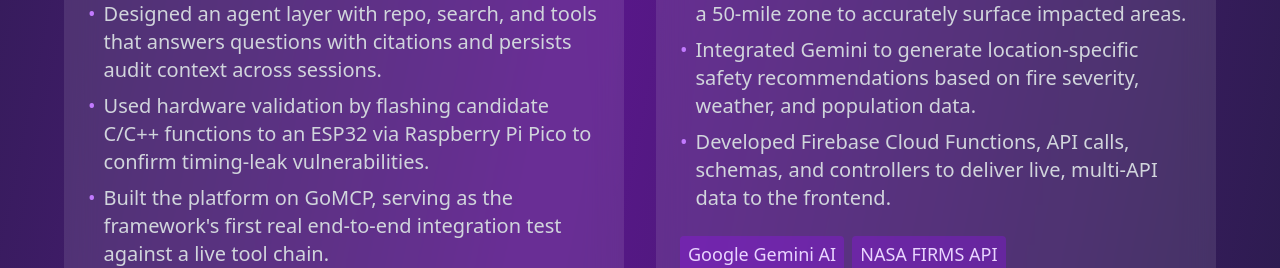
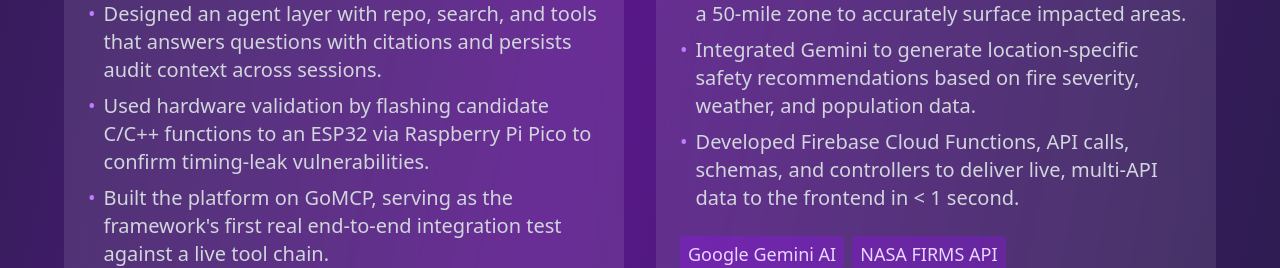
Before and after one commit to AnthonyL103/AnthonysWebPage, a React (Vite) app in the folder AnthonysWebPage/: page / in a window 1280 px wide. Shown: the part 3404-3672 px from the top of the page. Built offline with nearby package versions, Linux system fonts and the light colour scheme.

Commit message:
adding project description to be in sync

```diff
--- a/AnthonysWebPage/src/App.tsx
+++ b/AnthonysWebPage/src/App.tsx
@@ -63,7 +63,7 @@ function App() {
         "Built a real-time wildfire tracking dashboard using NASA FIRMS satellite data and Leaflet.js heat mapping.",
         "Implemented radius-based proximity queries within a 50-mile zone to accurately surface impacted areas.",
         "Integrated Gemini to generate location-specific safety recommendations based on fire severity, weather, and population data.",
-        "Developed Firebase Cloud Functions, API calls, schemas, and controllers to deliver live, multi-API data to the frontend."
+        "Developed Firebase Cloud Functions, API calls, schemas, and controllers to deliver live, multi-API data to the frontend in < 1 second."
       ],
       technologies: [
         "Google Gemini AI",
```
